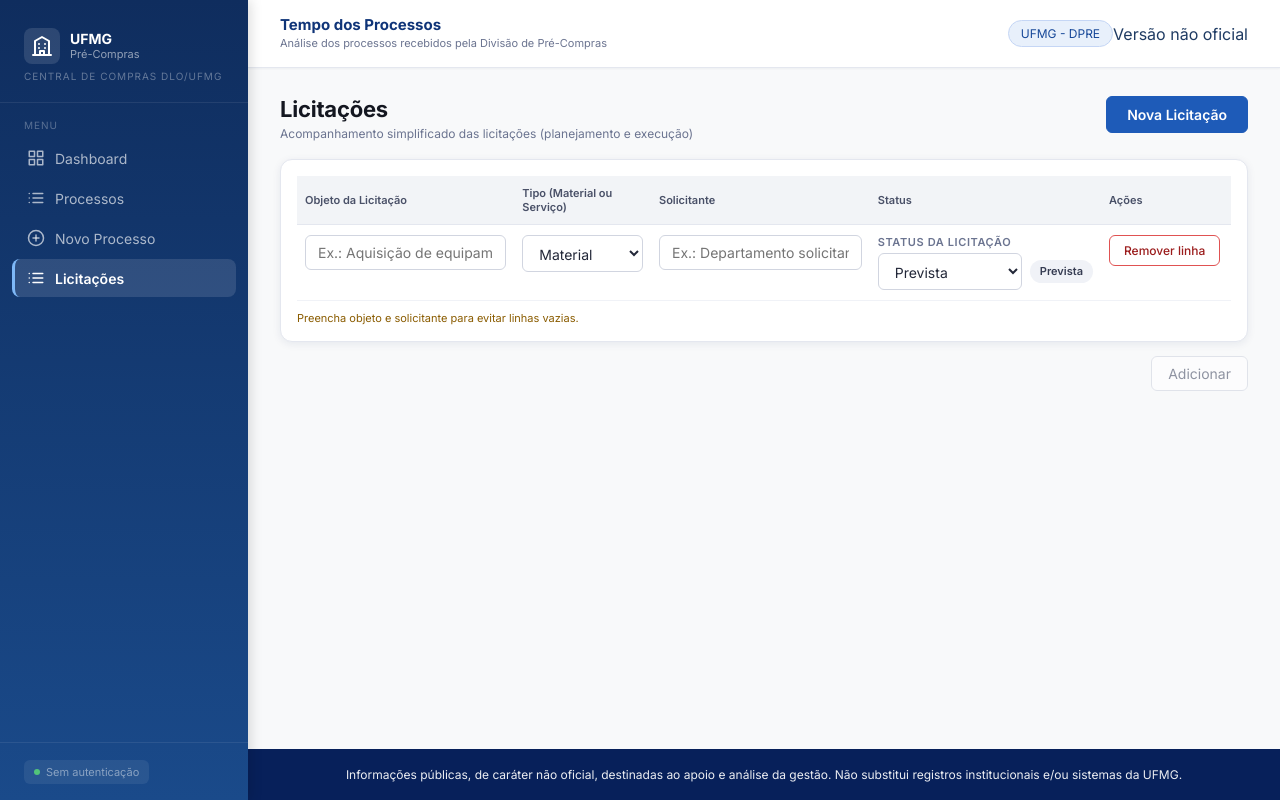
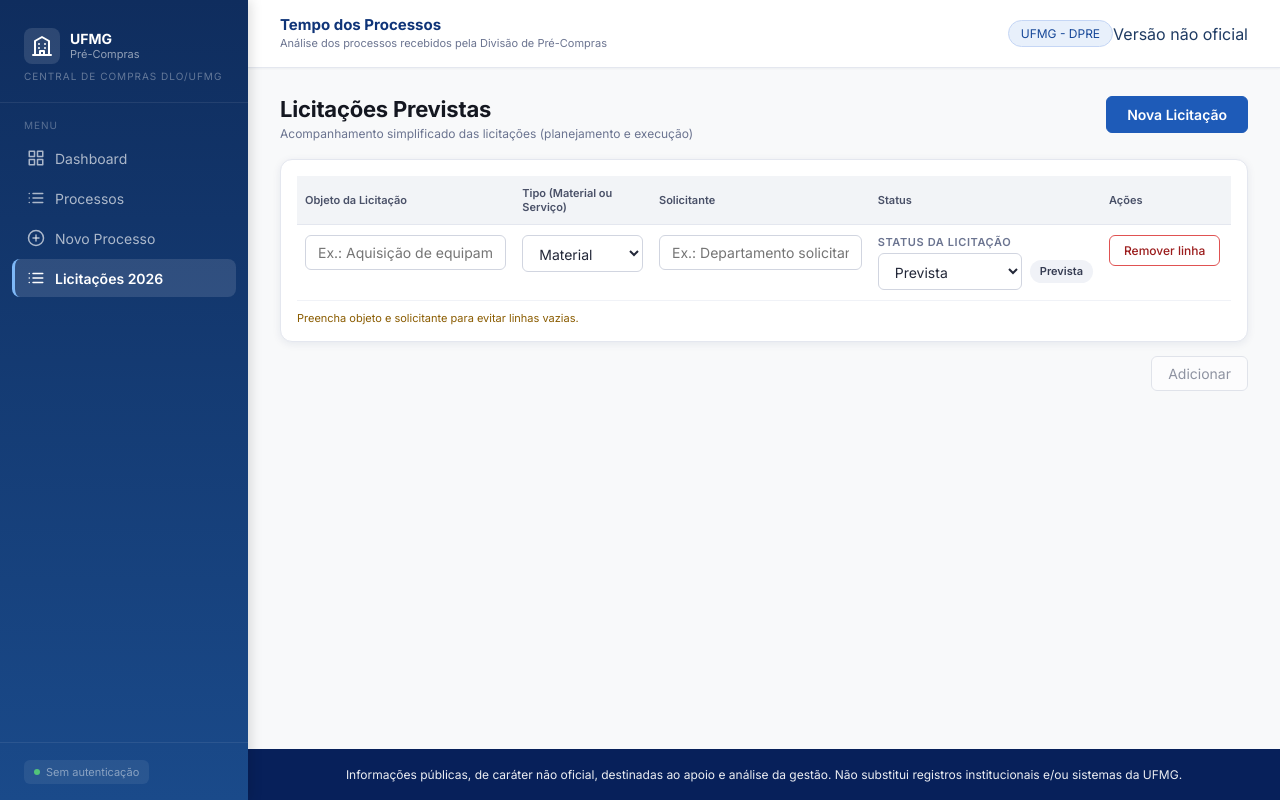
Before and after one commit to thiagoaprado22/gestao_de_processos_dpre, a React (Vite) app in the folder frontend/: page /licitacoes-previstas in a window 1280 px wide. Built offline with nearby package versions, Linux system fonts and the light colour scheme; no server answers; what @trpc/react-query would draw is missing.

Commit message:
Atualiza textos de Licitações no frontend

```diff
--- a/frontend/src/components/Layout.tsx
+++ b/frontend/src/components/Layout.tsx
@@ -26,7 +26,7 @@ const navItems = [
   { to: "/dashboard",      label: "Dashboard",       Icon: IconDashboard },
   { to: "/processos",      label: "Processos",       Icon: IconList },
   { to: "/processos/novo", label: "Novo Processo",   Icon: IconPlus },
-  { to: "/licitacoes-previstas", label: "Licitações", Icon: IconList },
+  { to: "/licitacoes-previstas", label: "Licitações 2026", Icon: IconList },
 ];
 
 export default function Layout({ children }: { children: ReactNode }) {
--- a/frontend/src/pages/LicitacoesPrevistas.tsx
+++ b/frontend/src/pages/LicitacoesPrevistas.tsx
@@ -40,7 +40,7 @@ export default function LicitacoesPrevistas() {
       <div style={{ display: "flex", justifyContent: "space-between", alignItems: "flex-start", marginBottom: 18 }}>
         <div>
           <h1 style={{ fontSize: font.size["2xl"], fontWeight: font.weight.bold, color: colors.gray[900], margin: 0 }}>
-            Licitações
+            Licitações Previstas
           </h1>
           <p style={{ fontSize: font.size.sm, color: colors.gray[500], marginTop: 4 }}>
             Acompanhamento simplificado das licitações (planejamento e execução)
```
